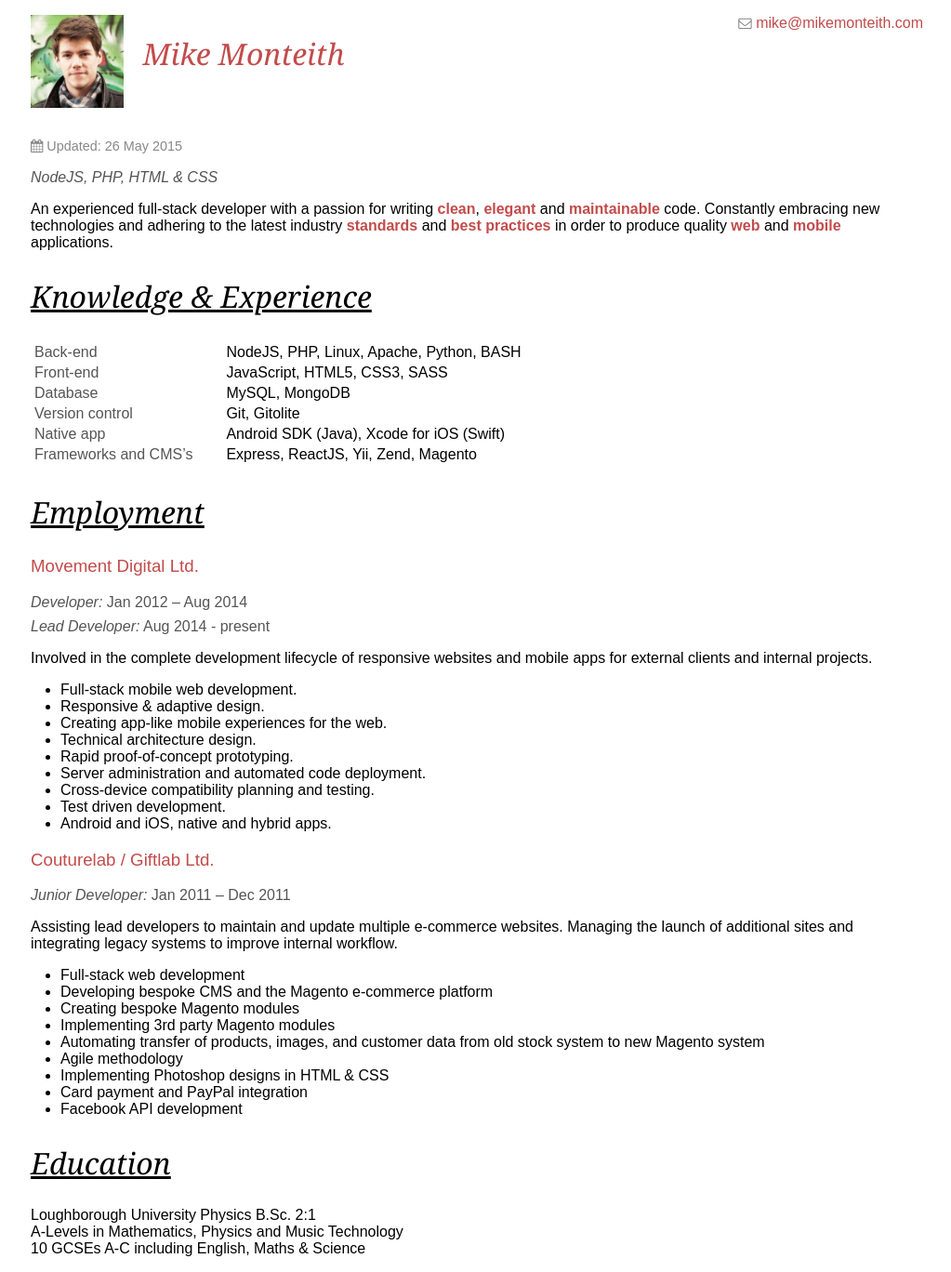
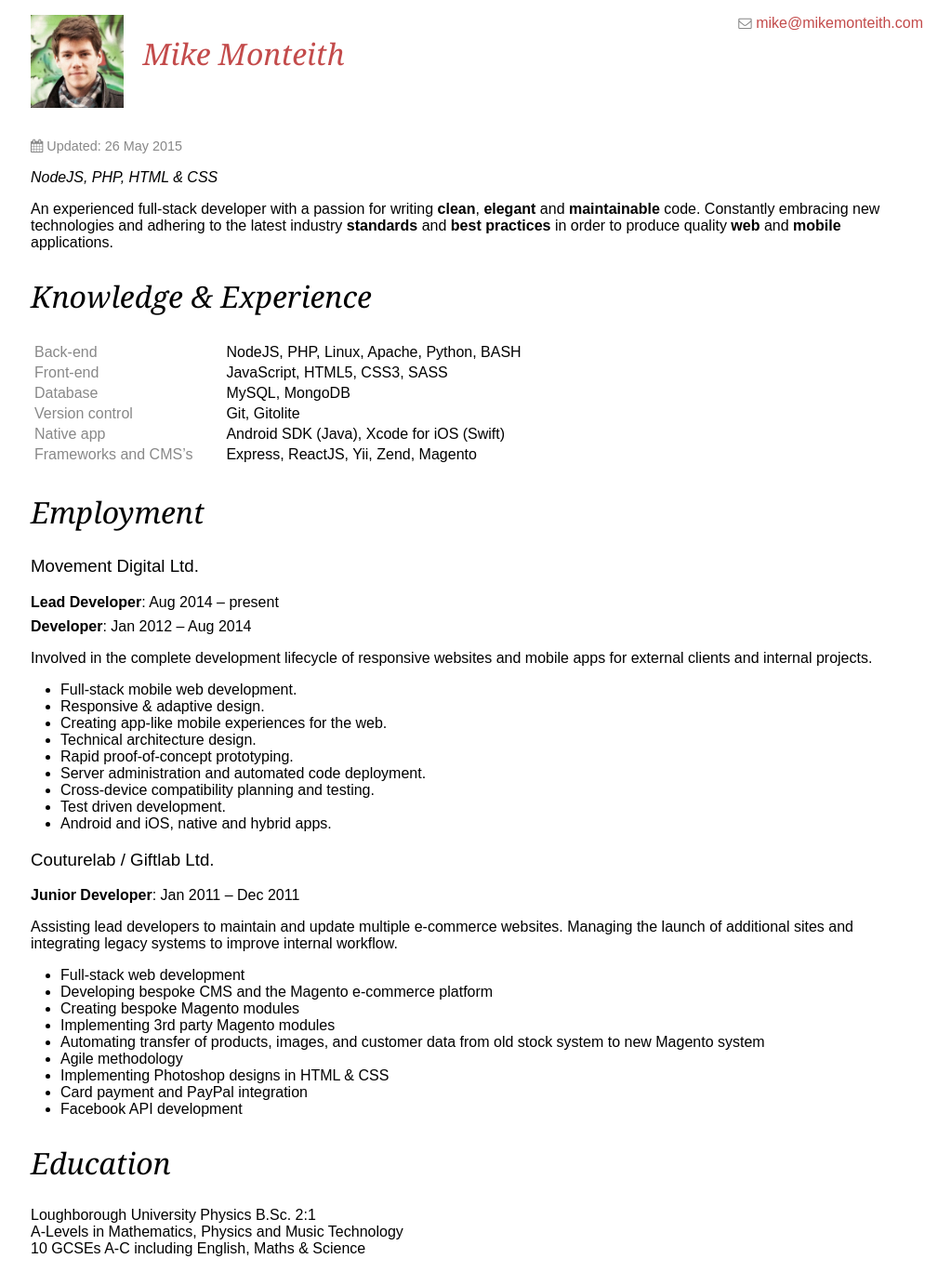
Before and after one commit to Mike220889/mike220889.github.io, a Jekyll site: the page built from cv.md, in a window 1280 px wide. Shown: the whole page at 93% size, without its empty margins (127-1150 px from the left). Built offline with Jekyll 4.4.1, drawn with Linux system fonts in a browser that asks for light colours.

Commit message:
bring CV inline with site design

```diff
--- a/_sass/pages/_cv.scss
+++ b/_sass/pages/_cv.scss
@@ -1,7 +1,3 @@
-$cv-color-strong: #C34B4B;
-$cv-color-medium: #555555;
-$cv-color-subtle: #888888;
-
 body.cv{
 	@extend %small-media-margin;
 
@@ -9,30 +5,16 @@ body.cv{
 		@extend .emphasis-weak;
 	}
 
-	strong{
-		color:$cv-color-strong;
-	}
-
-	h2{
-		text-decoration: underline;
-	}
-
-	h3{
-		color:$cv-color-strong;
-		padding:0px;
-	}
-
 	h5{
 		padding:0px;
 		margin:0px;
 		margin-top:0.5em;
-		color:$cv-color-medium;
 		font-size:100%;
 	}
 
 	table tr td:first-child{
 		padding-right:2em;
-		color:$cv-color-medium;
+		color:$theme-color-weak;
 	}
 
 	ul{
--- a/cv.md
+++ b/cv.md
@@ -25,9 +25,9 @@ An experienced full-stack developer with a passion for writing **clean**, **eleg
 
 ### Movement Digital Ltd.
 
-##### *Developer:* Jan 2012 – Aug 2014
+##### **Lead Developer**: Aug 2014 – present
 
-##### *Lead Developer:* Aug 2014 - present
+##### **Developer**: Jan 2012 – Aug 2014
 
 Involved in the complete development lifecycle of responsive websites and mobile apps for external clients and internal projects.
 
@@ -43,7 +43,7 @@ Involved in the complete development lifecycle of responsive websites and mobile
 
 ### Couturelab / Giftlab Ltd.
 
-##### *Junior Developer:* Jan 2011 – Dec 2011
+##### **Junior Developer**: Jan 2011 – Dec 2011
 
 Assisting lead developers to maintain and update multiple e-commerce websites. Managing the launch of additional sites and integrating legacy systems to improve internal workflow.
 
```
